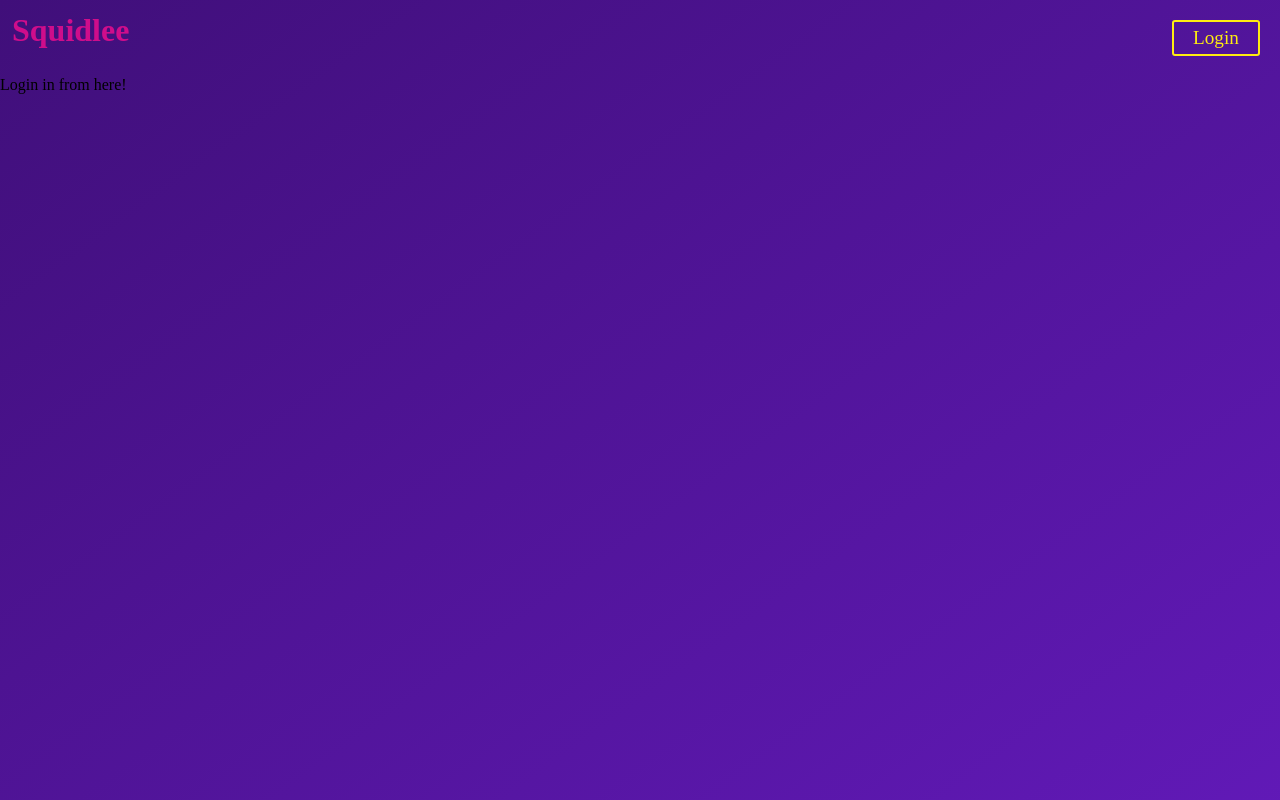
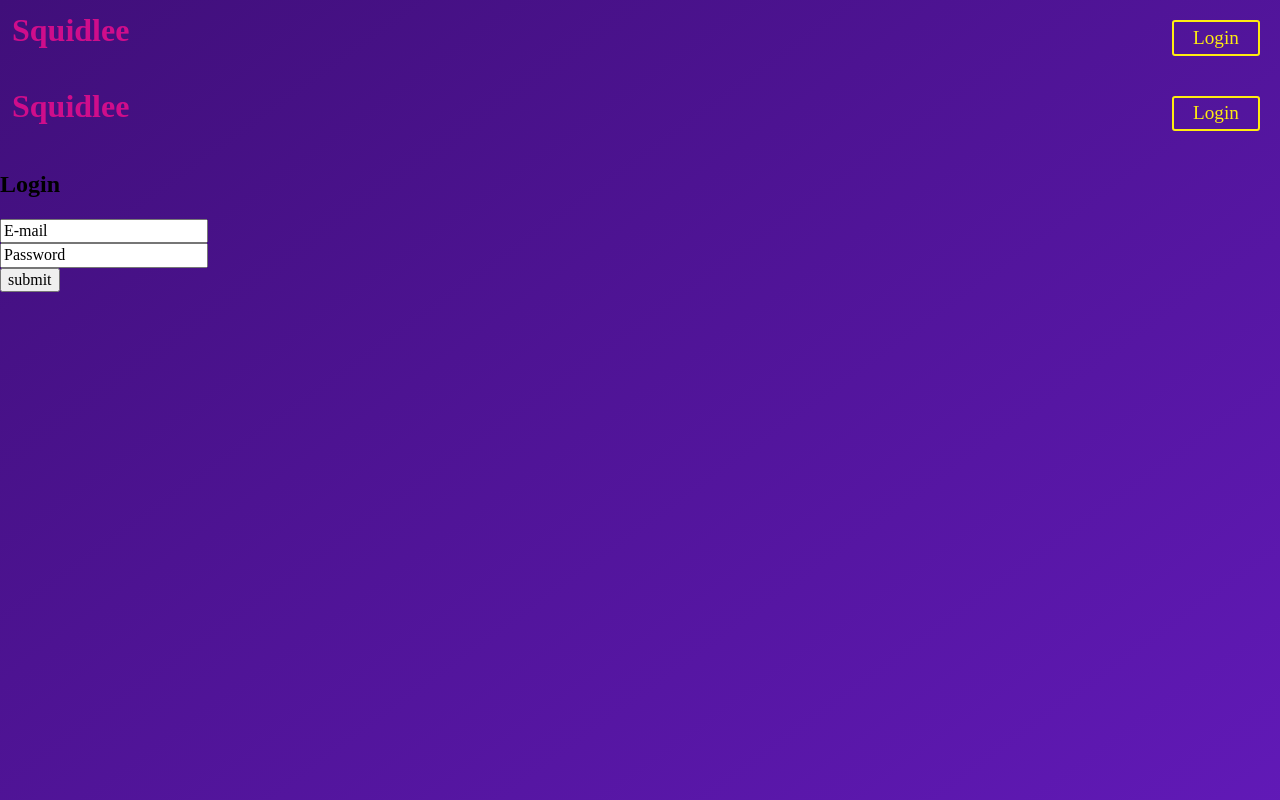
Before and after one commit to CurtisMac/Squidlee, a Next.js app: page /login in a window 1280 px wide. Shown: the top 800 px of the page. Built offline with nearby package versions, Linux system fonts and the light colour scheme.

Commit message:
created loginForm component

```diff
--- /dev/null
+++ b/components/loginForm/index.js
@@ -0,0 +1,34 @@
+class LoginForm extends React.Component {
+  constructor(props) {
+    super(props);
+    this.state = { email: "test", password: "test" };
+
+    this.handleChange = this.handleChange.bind(this);
+    this.handleSubmit = this.handleSubmit.bind(this);
+  }
+
+  handleChange(e) {
+    //handle change
+  }
+
+  handleSubmit(e) {
+    e.preventDefault();
+    console.log(`User: ${this.state.email} Password: ${this.state.password}`);
+  }
+  render() {
+    return (
+      <React.Fragment>
+        <h2>Login</h2>
+        <form onSubmit={this.handleSubmit}>
+          <input type="text" value="E-mail" onChange={this.onChange} />
+          <br />
+          <input type="text" value="Password" />
+          <br />
+          <input type="submit" value="submit" />
+        </form>
+      </React.Fragment>
+    );
+  }
+}
+
+export default LoginForm;
--- a/pages/login.js
+++ b/pages/login.js
@@ -1,7 +1,12 @@
-import React from "react";
-
+import Layout from "../components/Layout";
+import LoginForm from "../components/loginForm/index";
+import styled from "styled-components";
 const login = () => {
-  return <div>Login in from here!</div>;
+  return (
+    <Layout>
+      <LoginForm />
+    </Layout>
+  );
 };
 
 export default login;
```
